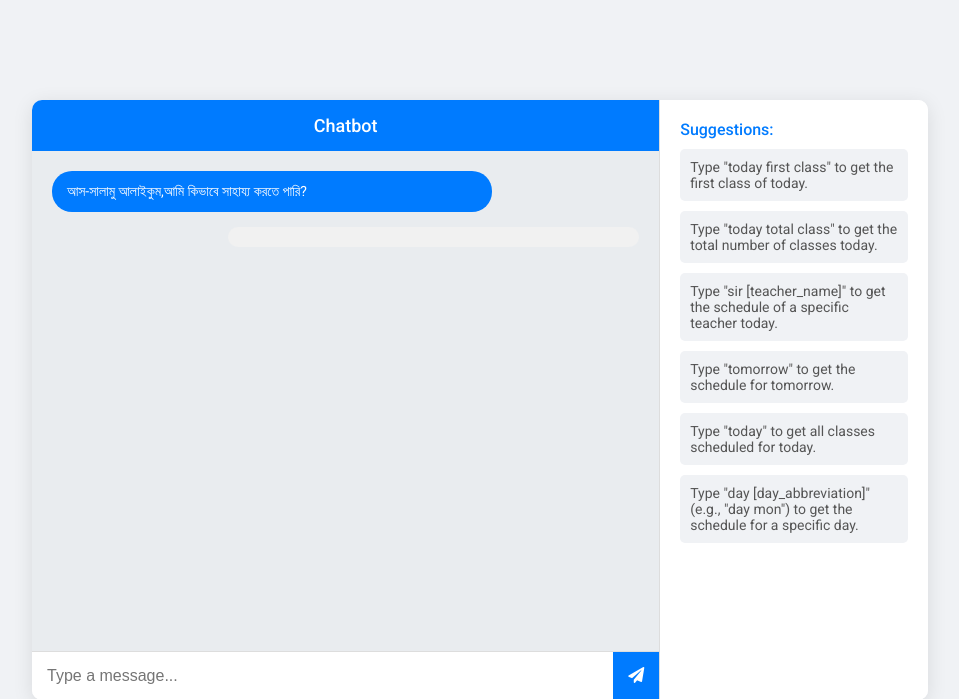
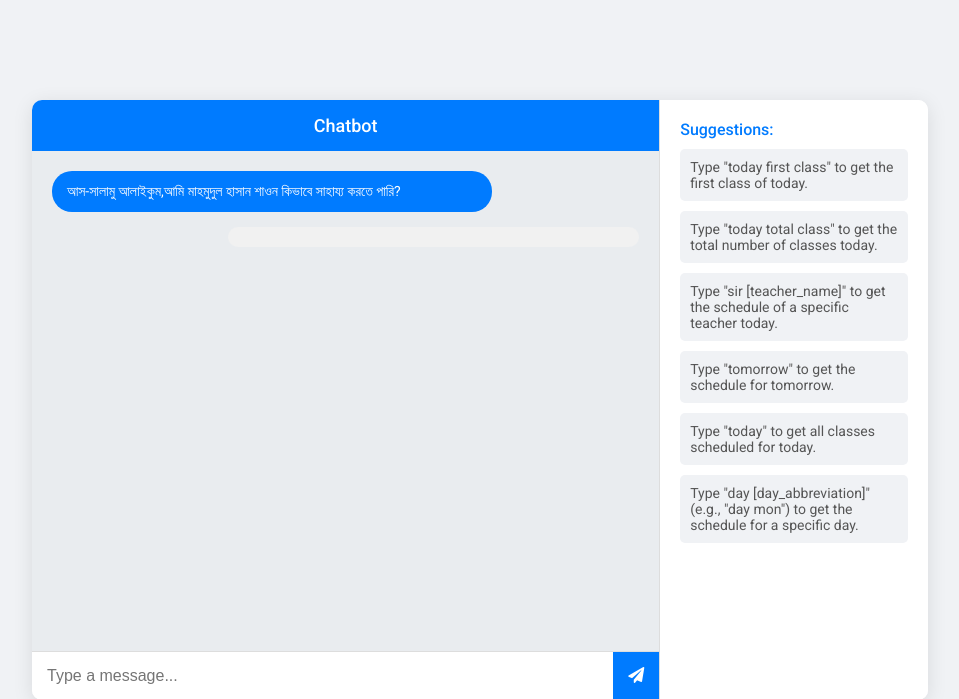
Before and after one commit to Shawon5030/kpi, a Django app: page / in a window 1280 px wide. Shown: the top 699 px of the page, without its empty margins (160-1119 px from the left). Run offline with Django 5.2, Linux system fonts and the light colour scheme.

Commit message:
Update home.html

```diff
--- a/app/templates/home.html
+++ b/app/templates/home.html
@@ -168,7 +168,7 @@
             </div>
             <div class="messages ">
                 <div class="message user-message">
-                    <p>আস-সালামু আলাইকুম,আমি কিভাবে সাহায্য করতে পারি?</p>
+                    <p>আস-সালামু আলাইকুম,আমি মাহমুদুল হাসান শাওন কিভাবে সাহায্য করতে পারি?</p>
                 </div>
                 <div id="user-message" class=" bot-message message ">
                     <p></p>
```
